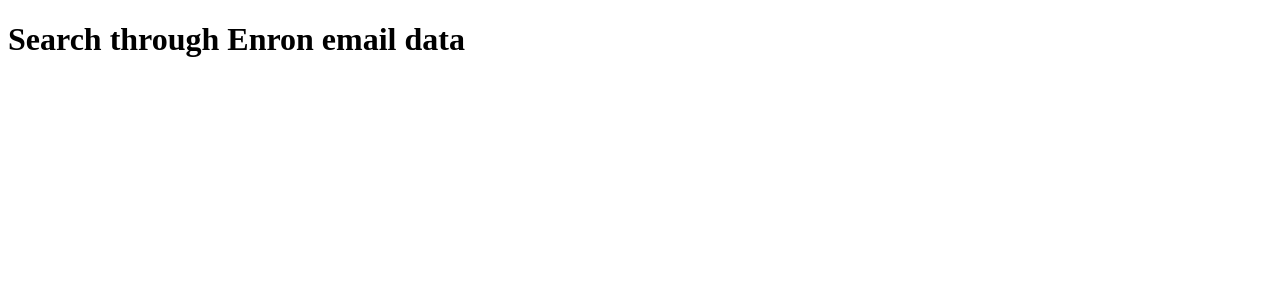
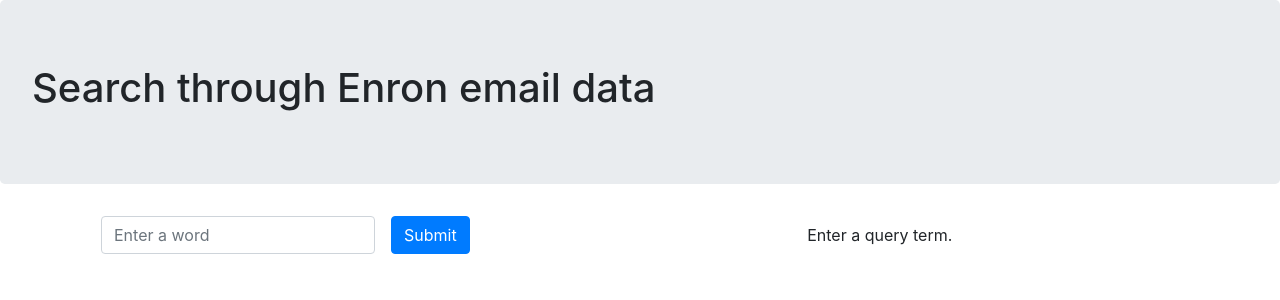
Before and after one commit to jw122/enron_search, a Flask app: page / in a window 1280 px wide. Shown: the top 300 px of the page. Run offline with Flask 2, Linux system fonts and the light colour scheme; some libraries are stand-ins or nearby versions.

Commit message:
adding search bar

```diff
--- a/templates/home.html
+++ b/templates/home.html
@@ -1,9 +1,43 @@
 <!DOCTYPE html>
 <html>
 <head>
+  <link rel="stylesheet" href="https://maxcdn.bootstrapcdn.com/bootstrap/4.0.0/css/bootstrap.min.css" integrity="sha384-Gn5384xqQ1aoWXA+058RXPxPg6fy4IWvTNh0E263XmFcJlSAwiGgFAW/dAiS6JXm" crossorigin="anonymous">
 		<title>Enron Emails</title>
-	<body>
+</head>
+
+<body>
+  <div class="jumbotron">
     <h1>Search through Enron email data</h1>
-	</body>
-</head>
+
+  </div>
+
+  <div class="container">
+    <div style="display:inline-block">
+      <!-- <form>
+        <input id=search_field type=text size=20 name=proglang>
+        <a href=# id=process_input><button class='btn btn-default'>Submit</button></a>
+      </form> -->
+
+      <form class="form-inline">
+        <div class="form-group mx-sm-3 mb-2">
+          <input type="text" class="form-control" id="search_field" placeholder="Enter a word">
+        </div>
+        <a href=# id=process_input><button type="submit" class="btn btn-primary mb-2">Submit</button></a>
+      </form>
+    </div>
+
+
+      <div style="display:inline-block; margin-left:30%">
+          {% if result %}
+            <p id=result></p>
+          {% else %}
+            <p>Enter a query term.</p>
+          {% endif %}
+      </div>
+  </div>
+
+
+</body>
+
+
 </html>
```
